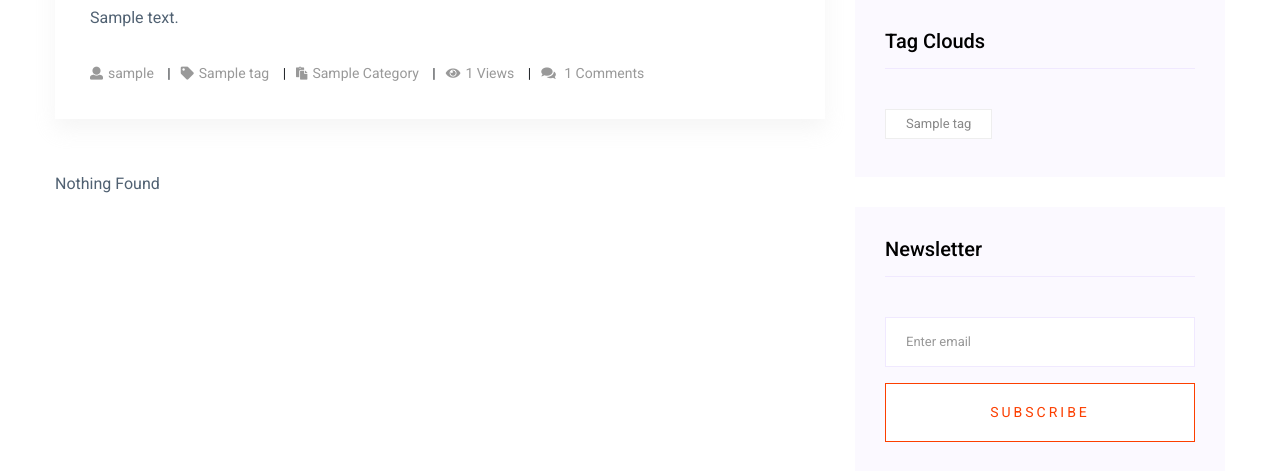
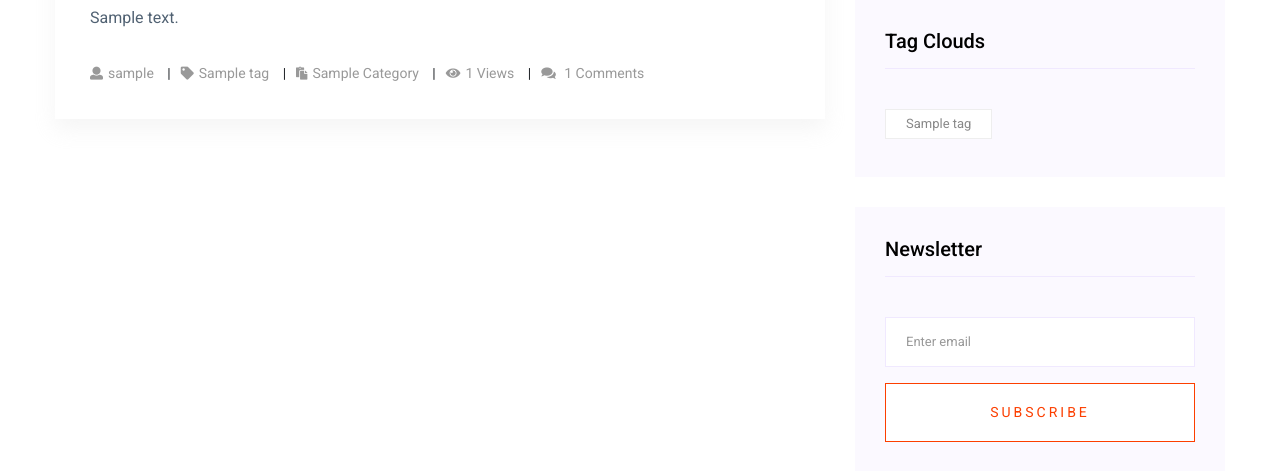
Before and after one commit to rms-sth/newspaper-2024, a Django app: template templates/aznews/list/list.html in a window 1280 px wide. Shown: the part 1333-1804 px from the top of the page. Run offline with Django 4.2, Linux system fonts and the light colour scheme; the template is opened without the code that fills it: most values are stand-ins (such as "Sample title", 1, 10 or a date in 2020); grey boxes marked "Sample" are stand-in pictures; some libraries are stand-ins or nearby versions.

Commit message:
fix(pagination): :bug: fix pagination for empty pages

```diff
--- a/templates/aznews/list/left/pagination.html
+++ b/templates/aznews/list/left/pagination.html
@@ -1,3 +1,5 @@
+{% if page_obj.paginator.count < 0 %}No Post Available{% endif %}
+
 {% if page_obj.has_other_pages %}
   <nav class="blog-pagination justify-content-center d-flex">
     <ul class="pagination">
@@ -10,11 +12,13 @@
           </a>
         </li>
       {% endif %}
+
       {% for i in page_obj.paginator.page_range %}
         <li class="page-item {% if i == page_obj.number %}active{% endif %}">
           <a href="?page={{ i }}" class="page-link pagination_number">{{ i }}</a>
         </li>
       {% endfor %}
+
       {% if page_obj.has_next %}
         <li class="page-item">
           <a href="?page={{ page_obj.next_page_number }}"
@@ -26,9 +30,4 @@
       {% endif %}
     </ul>
   </nav>
-
-{% else %}
-
-  <p>Nothing Found</p>
-
 {% endif %}
```
